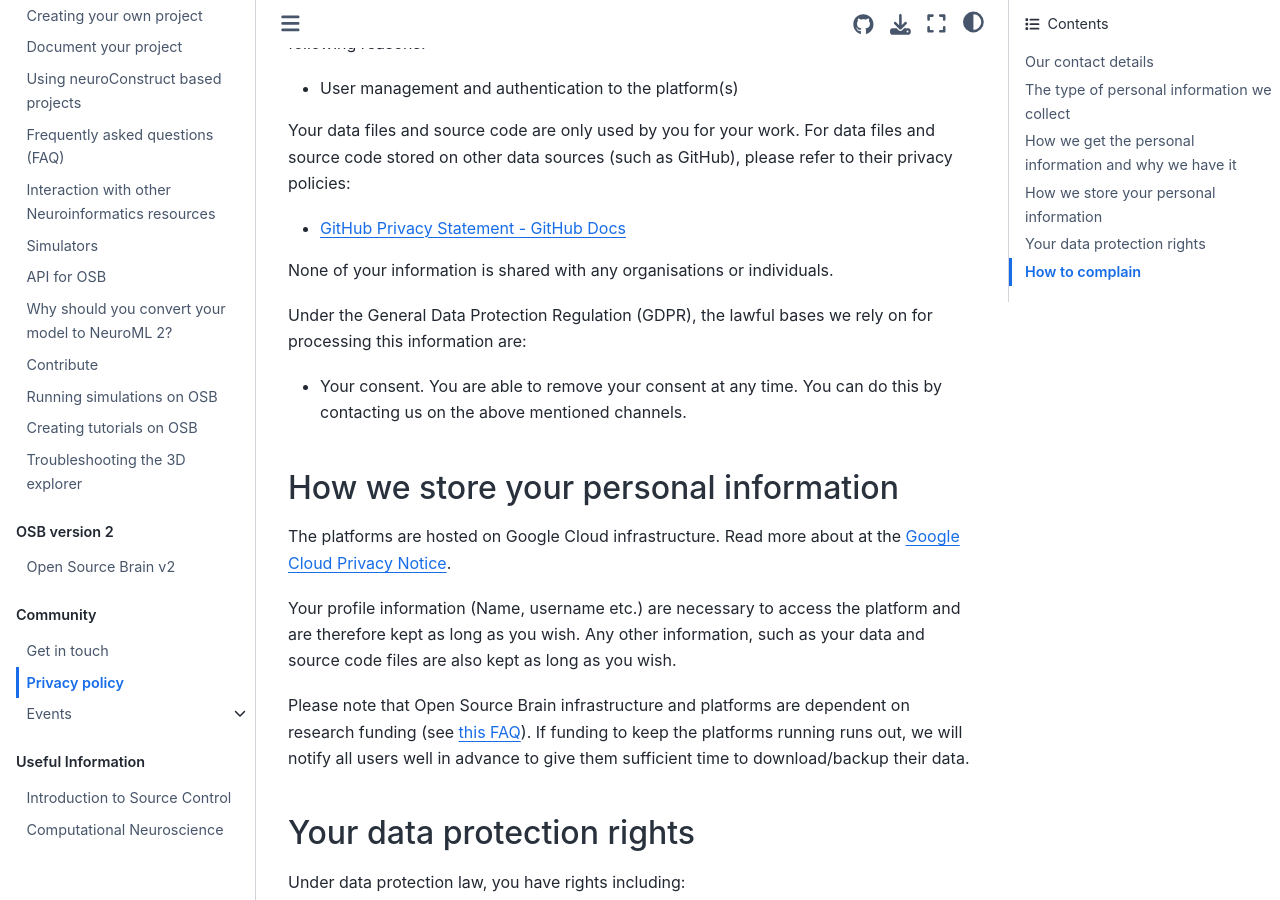
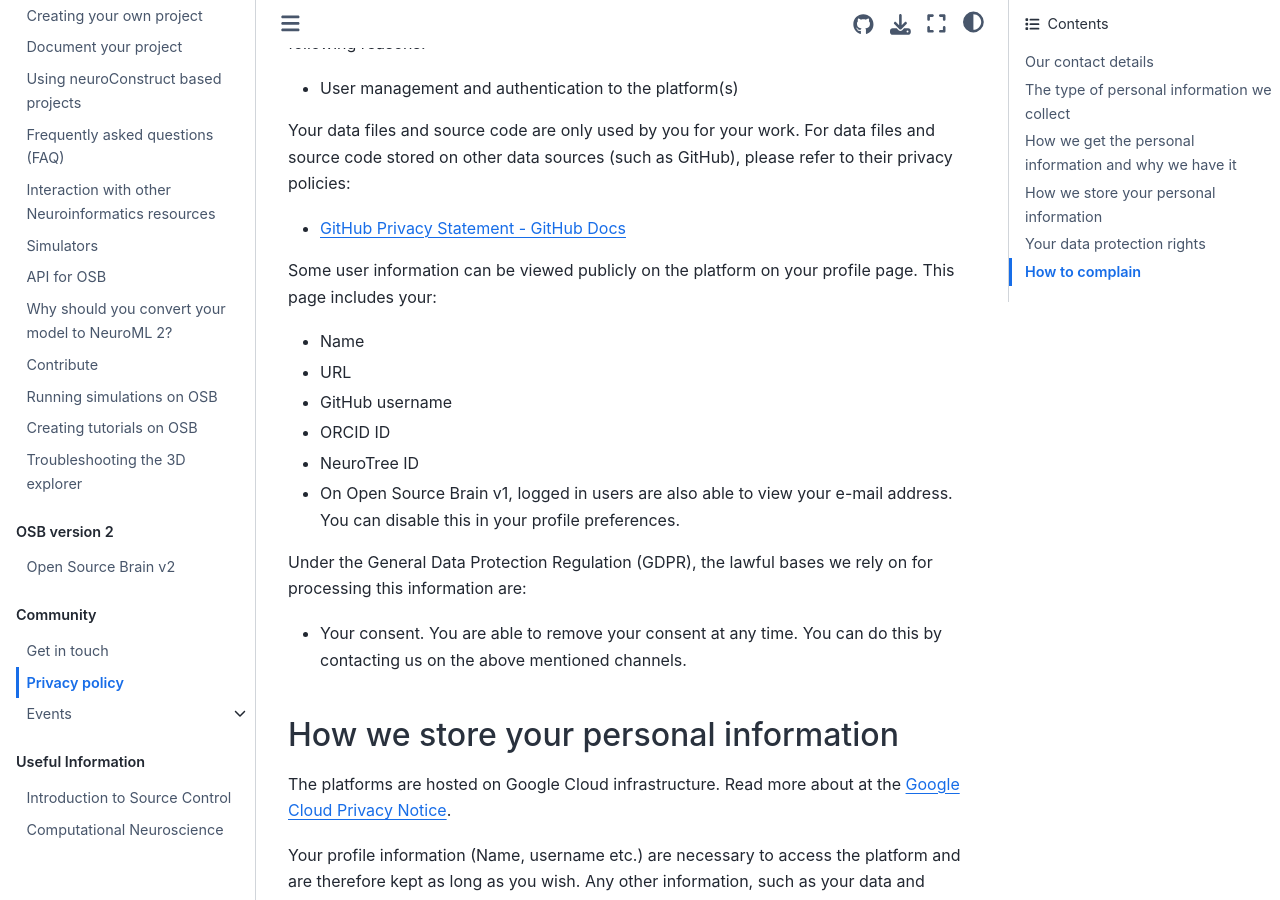
Before and after one commit to OpenSourceBrain/Documentation, a Jupyter Book: the page built from source/General/PrivacyPolicy.md, in a window 1280 px wide and 900 px high, scrolled down 1027 px. Built offline with Jupyter Book 1.0.4 settings and Sphinx 7.4.7 and the Sphinx Book theme 1.1.4, drawn with Linux system fonts in a browser that asks for light colours; some of the changed text lies outside the part shown.

Commit message:
feat: add information on bits shown in public profile

````diff
--- a/source/General/PrivacyPolicy.md
+++ b/source/General/PrivacyPolicy.md
@@ -37,7 +37,16 @@ For data files and source code stored on other data sources (such as GitHub), pl
 
 - [GitHub Privacy Statement - GitHub Docs](https://docs.github.com/en/github/site-policy/github-privacy-statement)
 
-None of your information is shared with any organisations or individuals.
+
+Some user information can be viewed publicly on the platform on your profile page.
+This page includes your:
+
+- Name
+- URL
+- GitHub username
+- ORCID ID
+- NeuroTree ID
+- On Open Source Brain v1, logged in users are also able to view your e-mail address. You can disable this in your profile preferences.
 
 Under the General Data Protection Regulation (GDPR), the lawful bases we rely on for processing this information are:
 
@@ -84,7 +93,7 @@ Water Lane
 Wilmslow
 Cheshire
 SK9 5AF
-```
 
 Helpline number: 0303 123 1113
 ICO website: https://www.ico.org.uk
+```
````
